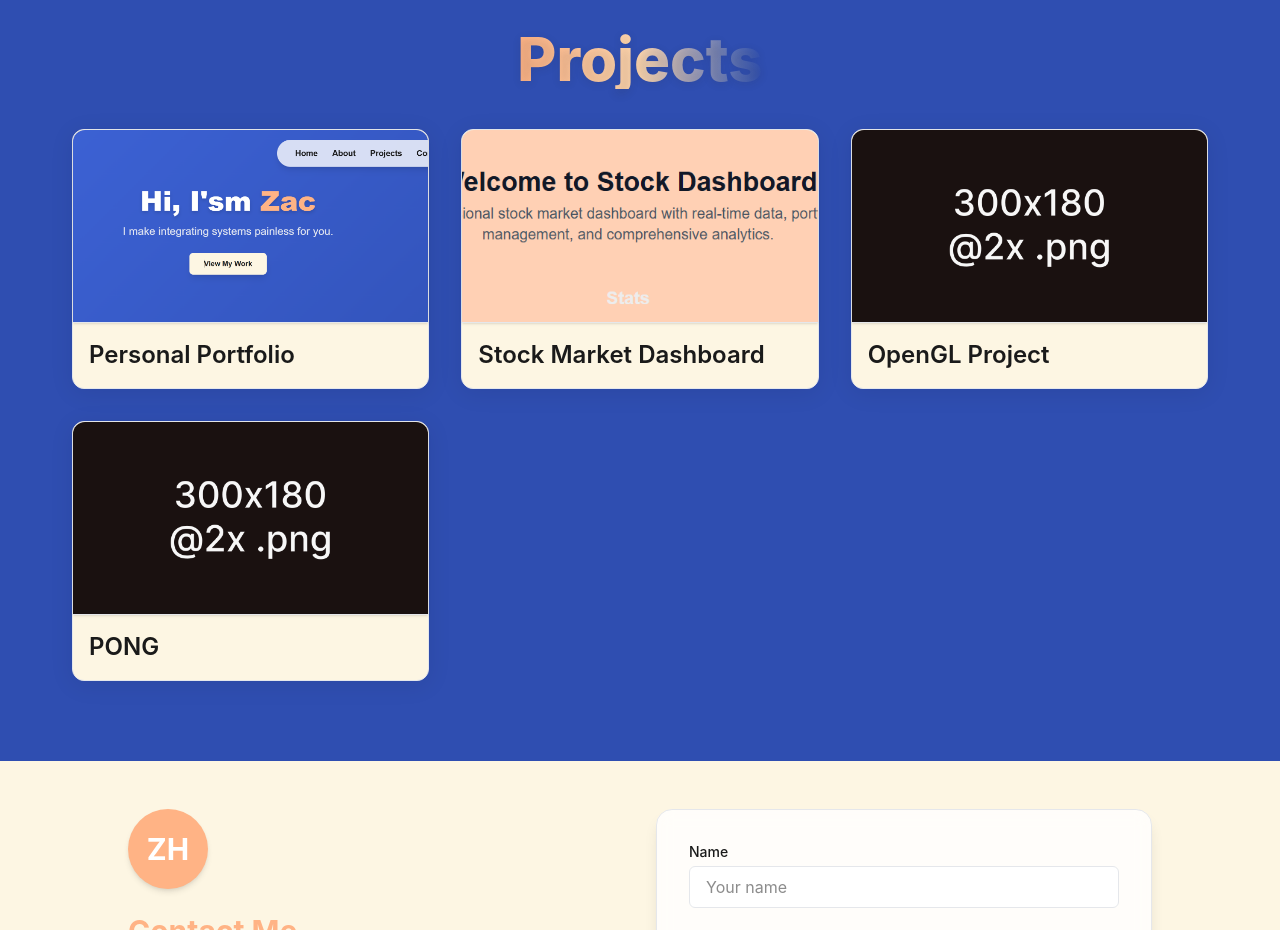
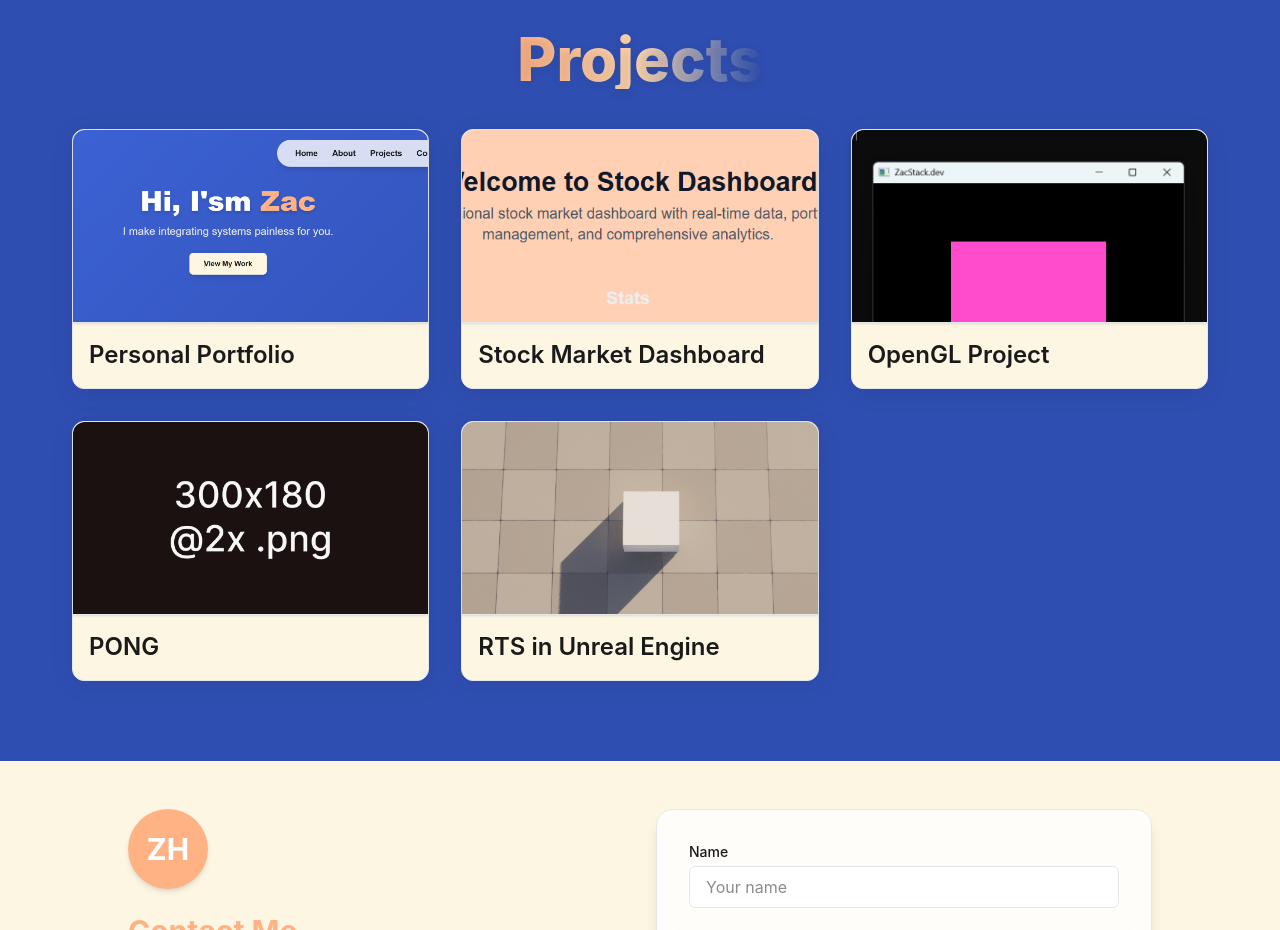
Before and after one commit to henzg/portfolio-redo, a Next.js app in the folder frontend/: page / in a window 1280 px wide. Shown: the part 1120-2050 px from the top of the page. Built offline with nearby package versions, Linux system fonts and the light colour scheme.

Commit message:
udpated projects

```diff
--- a/frontend/src/data/project.ts
+++ b/frontend/src/data/project.ts
@@ -29,7 +29,7 @@ export const projects: Project[] = [
    description: "Learning how to use OpenGL in C++",
    techStack: ["Visual Studio", "C++", "OpenGL"],
    repo: "https://github.com/henzg/LearningOpenGL",
-   image: "/placeholder.png"
+   image: "/openglproject.png"
   },
   {
    title: "PONG",
@@ -38,4 +38,10 @@ export const projects: Project[] = [
    repo: "https://github.com/henzg/Pong",
    image: "/placeholder.png"
   },
+  {
+   title: "RTS in Unreal Engine",
+   description: "Creating a prototype RTS game using unreal engine 5.6",
+   techStack: ["Visual Studio", "C++", "UE"],
+   image: "/rtspic1.png"
+  },
 ];
```
Also changed, not shown: frontend/public/openglproject.png (added), frontend/public/rtspic1.png (added).
